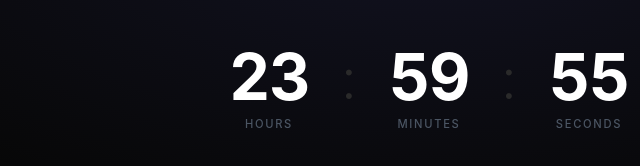
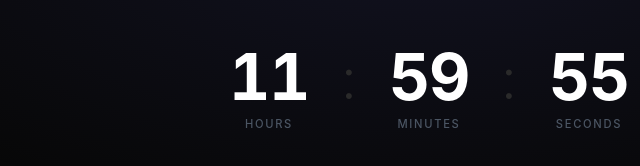
Before and after one commit to lukeclifforduk/launchpadai, a plain HTML site: page index.html in a window 1280 px wide. Shown: the part 422-588 px from the top of the page, 211-851 px from the left. Drawn offline with Linux system fonts and the light colour scheme.

Commit message:
Change countdown to 12 hours

```diff
--- a/index.html
+++ b/index.html
@@ -122,7 +122,7 @@
   </div>
 
   <script>
-    const end = Date.now() + 24 * 60 * 60 * 1000;
+    const end = Date.now() + 12 * 60 * 60 * 1000;
 
     function pad(n) { return String(n).padStart(2, "0"); }
 
```
